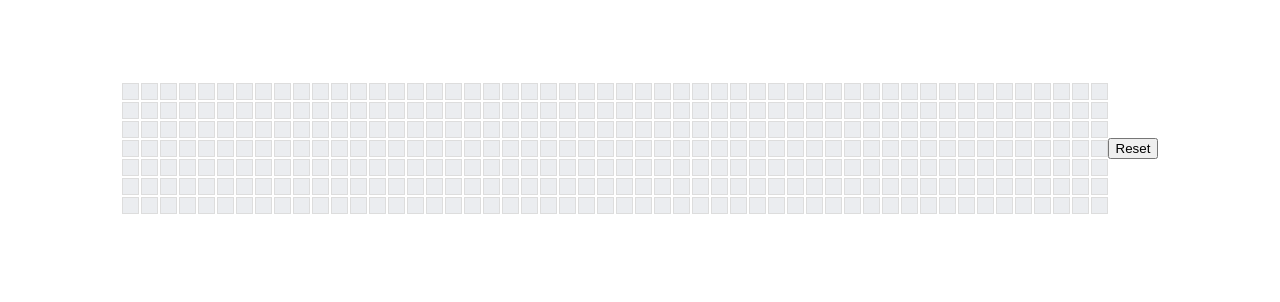
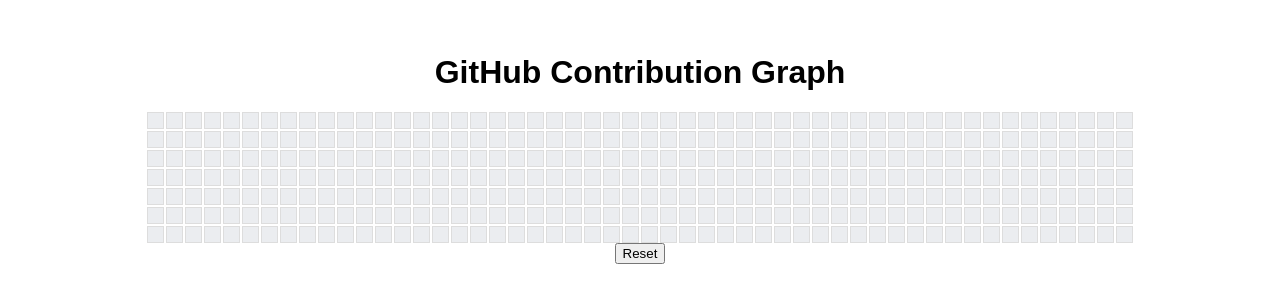
Before and after one commit to Anujesh-Ansh/Github-Contribution-HeatMap, a plain HTML site: page index.html in a window 1280 px wide. Shown: the part 252-554 px from the top of the page. Drawn offline with Linux system fonts and the light colour scheme.

Commit message:
Added Heading

```diff
--- a/index.html
+++ b/index.html
@@ -7,11 +7,18 @@
     <title>GitHub Contribution Graph</title>
 </head>
 <body>
-    <div class="contribution-graph" id="contributionGraph"></div>
 
-<div class="controls">
-    <button id="resetButton">Reset</button>
-</div>
+    <center>
+        <h1>GitHub Contribution Graph</h1>
+        <div class="container">
+            <div class="contribution-graph" id="contributionGraph"></div>
+
+            <div class="controls">
+                <button id="resetButton">Reset</button>
+            </div>
+        </div>
+    </center>
+
 
 
 <script src="script.js"></script>
```
